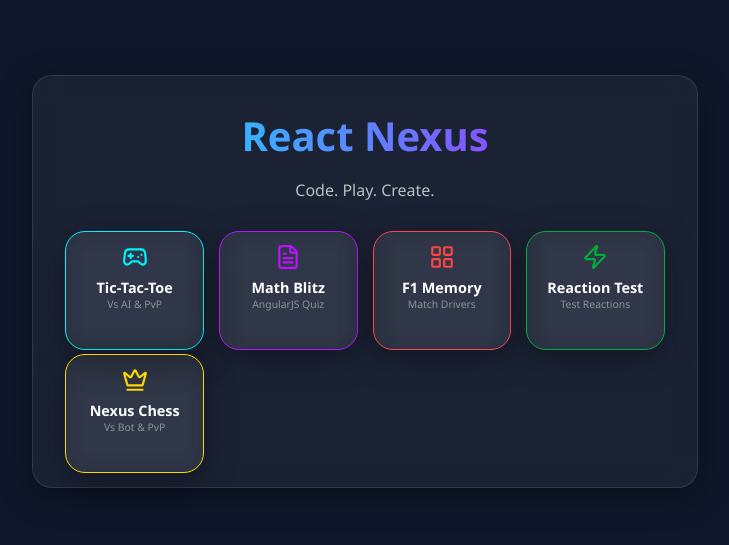
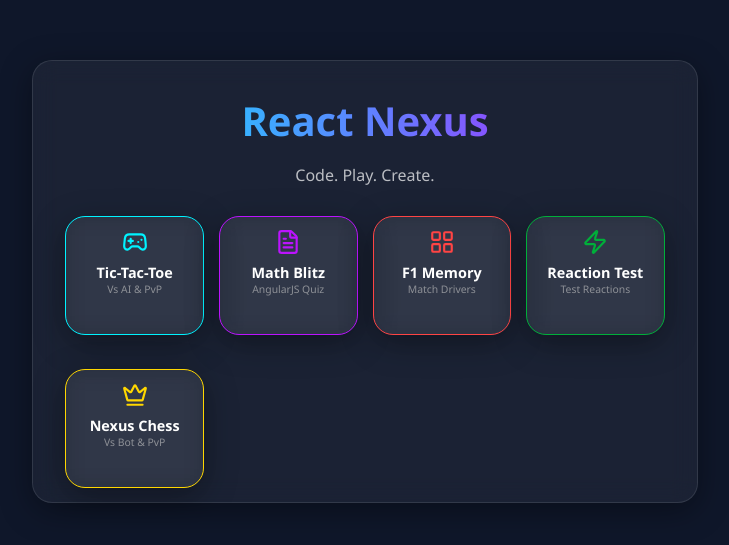
Before and after one commit to TanmayNileshShinde/react-nexus, a React (Vite) app: page / in a window 1280 px wide. Shown: the part 119-664 px from the top of the page, without its empty margins (308-1037 px from the left). Built offline with nearby package versions, Linux system fonts and the light colour scheme.

Commit message:
fixing the chess game

```diff
--- a/src/pages/Home.jsx
+++ b/src/pages/Home.jsx
@@ -20,7 +20,7 @@ const Home = () => {
       </p>
 
       {/* Strict 4-column layout with forced row spacing */}
-      <div style={{ display: 'grid', gridTemplateColumns: 'repeat(4, 1fr)', rowGap: '30px', columnGap: '15px' }}>
+      <div style={{ display: 'grid', gridTemplateColumns: 'repeat(4, 1fr)', rowGap: '60px', columnGap: '15px' }}>
 
         {/* Row 1, Card 1: Tic-Tac-Toe */}
         <Link to="/game" style={{ textDecoration: 'none', display: 'block', height: '100%' }}>
```
